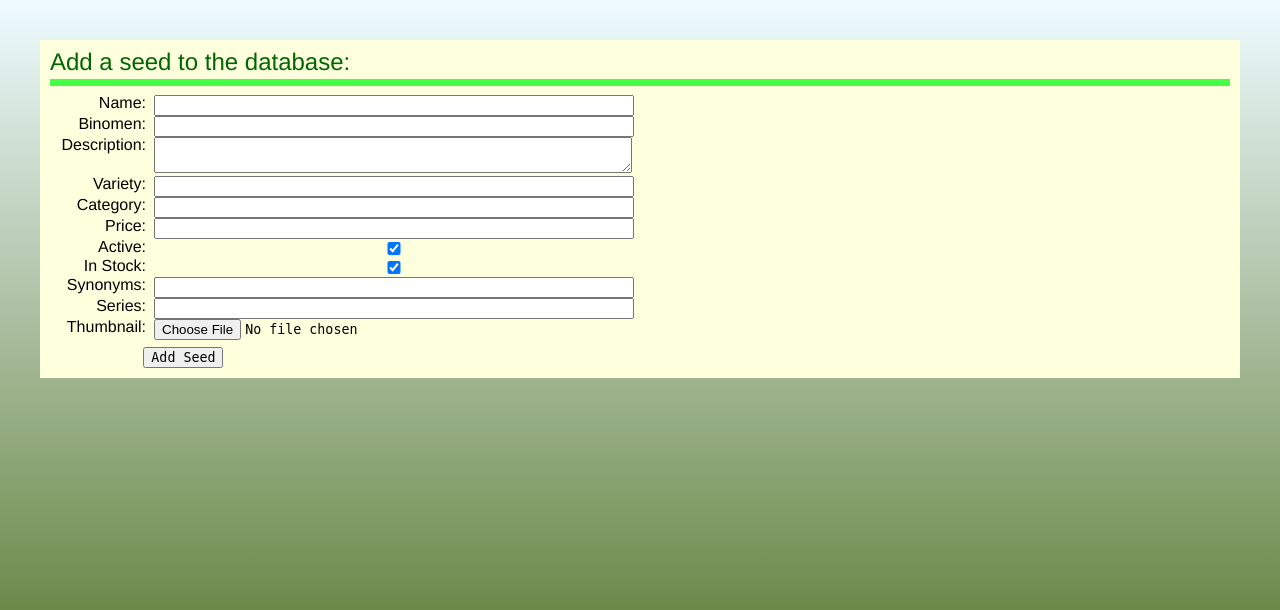
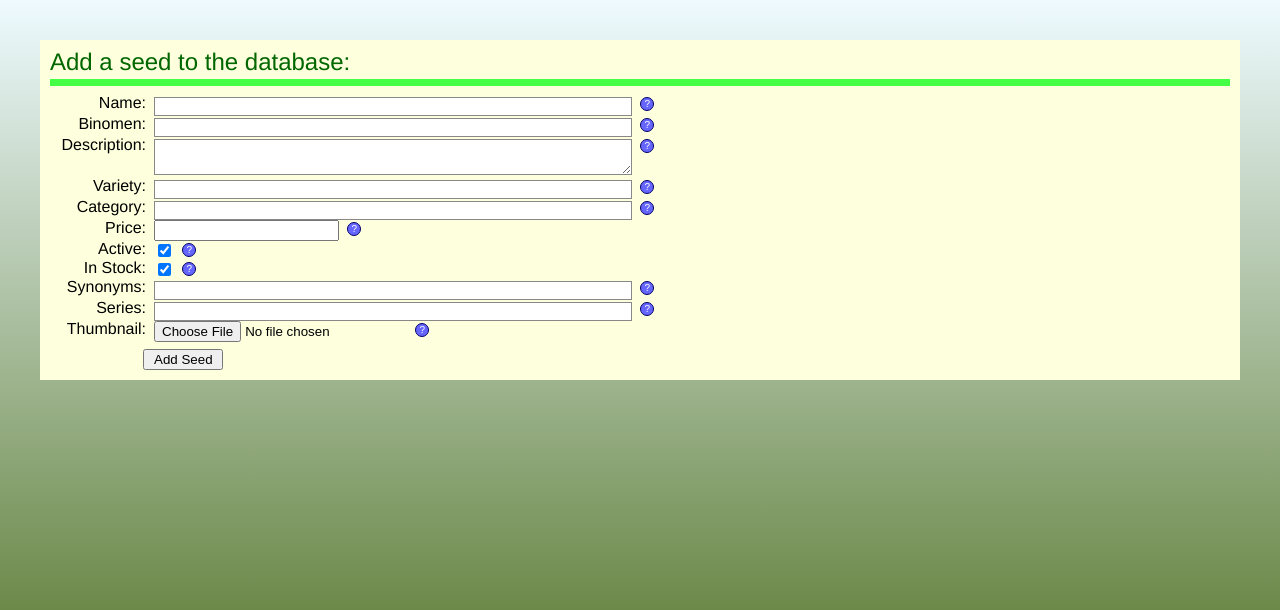
Before and after one commit to TheLetterN/sgs-flask, a Flask app: page /manage/addseed in a window 1280 px wide. Shown: the top 610 px of the page. Run offline with Flask 2, Linux system fonts and the light colour scheme; some libraries are stand-ins or nearby versions.

Commit message:
Added tooltips to addseedform.html via some CSS wizardry.

```diff
--- a/app/static/css/main.css
+++ b/app/static/css/main.css
@@ -79,9 +79,13 @@ label {
     width: 6em;
     margin-right: 0.5em;
 }
-input, textarea {
+input[type=text], textarea {
     width: 40%;
     font-family: monospace;
+    color: black;
+    background-color: white;
+    border: 1px solid #888;
+    margin-top: 2px;
 }
 input:focus, textarea:focus {
     background-color: #ffff99;
@@ -97,3 +101,35 @@ label:after {
 .error {
     background-color: #faa;
 }
+
+/* tooltips */
+a.tooltip {
+    display: inline-block;
+    text-decoration: none;
+    color: #fff;
+    background-color: #66f;
+    border: 1px solid #006;
+    border-radius: 8px;
+    font-size: x-small;
+    vertical-align: top;
+    padding: 1px 3px 1px 3px;
+    margin-top: 2px;
+    margin-left: 4px;
+}
+a.tooltip span {
+    display: none;
+    font-size: medium;
+    margin-right: 50px;     /* This should = margin-right + padding-right of body */
+    z-index: 10;
+    background-color: #ddf;
+    color: #000;
+    padding: 3px 6px 3px 6px;
+    border: 1px solid #99b;
+    margin-left: 1em;
+    border-radius: 3px;
+    box-shadow: 3px 3px 4px #668;
+}
+a.tooltip:hover span {
+    display: inline;
+    position: absolute;
+}
--- a/app/templates/addseed.html
+++ b/app/templates/addseed.html
@@ -5,66 +5,77 @@
     {{ form.hidden_tag() }}
     {{ form.name.label }}
     {{ form.name }}
+    <a href="#" class="tooltip">?<span>Seed name not including variety. Example: &quot;Soulmate&quot;, <strong>not</strong> &quot;Soulmate Butterfly Weed&quot;!</span></a>
     {% for error in form.name.errors %}
     <span class="error">{{ error }}</span>
     {% endfor %}
     <br>
     {{ form.binomen.label }}
     {{ form.binomen }}
+    <a href="#" class="tooltip">?<span>Binomen (scientific name) of seed. Must be exactly 2 words separated by a space. Example: &quot;Asclepias incarnata&quot.</span></a>
     {% for error in form.binomen.errors %}
     <span class="error">{{ error }}</span>
     {% endfor %}
     <br>
     {{ form.description.label }}
     {{ form.description }}
+    <a href="#" class="tooltip">?<span>Product description. Example: &quot;Attracts butterflies and probably some other critters you're less pleased to have around.&quot;.</span></a>
     {% for error in form.description.errors %}
     <span class="error">{{ error }}</span>
     {% endfor %}
     <br>
     {{ form.variety.label }}
     {{ form.variety }}
+    <a href="#" class="tooltip">?<span>Variety of plant. Example: &quot;Butterfly Weed&quot;.</span></a>
     {% for error in form.variety.errors %}
     <span class="error">{{ error }}</span>
     {% endfor %}
     <br>
     {{ form.category.label }}
     {{ form.category }}
+    <a href="#" class="tooltip">?<span>Broad category this plant belongs to. Usually either refers to type of plant (herb, flower, vegetable, etc.) or its lifespan (annual, prennial) or both. Example: &quot;perennial flower&quot;.</span></a>
     {% for error in form.category.errors %}
     <span class="error">{{ error }}</span>
     {% endfor %}
     <br>
     {{ form.price.label }}
     {{ form.price }}
+    <a href="#" class="tooltip">?<span>Decimal value for price of seed. NOTE: Do not include the $ symbol, just the numerical value! Example: &quot;2.99&quot;.</span></a>
     {% for error in form.price.errors %}
     <span class="error">{{ error }}</span>
     {% endfor %}
     <br>
     {{ form.is_active.label }}
     {{ form.is_active }}
+    <a href="#" class="tooltip">?<span>Check/leave checked if the product is currently active. Active products are ones we intend to continue selling.</span></a>
     {% for error in form.is_active.errors %}
     <span class="error">{{ error }}</span>
     {% endfor %}
     <br>
     {{ form.in_stock.label }}
     {{ form.in_stock }}
+    <a href="#" class="tooltip">?<span>Check/leave checked if the product is currently in stock.</span></a>
     {% for error in form.in_stock.errors %}
     <span class="error">{{ error }}</span>
     {% endfor %}
     <br>
     {{ form.synonyms.label }}
     {{ form.synonyms }}
+    <a href="#" class="tooltip">?<span>(Optional) A list of synonyms for the seed delineated by commas. Example: &quot;swamp milkweed, rose milkweed, swamp silkweed, white indian hemp&quot;.</span></a>
     {% for error in form.synonyms.errors %}
     <span class="error">{{ error }}</span>
     {% endfor %}
     <br>
     {{ form.series.label }}
     {{ form.series }}
+    <a href="#" class="tooltip">?<span>(Optional) The series the seed belongs to, if applicable. Examples: &quot;Benary&apos;s Giant&quot;, &quot;Magic Fountains&quot;.</span></a>
     {% for error in form.series.errors %}
     <span class="error">{{ error }}</span>
     {% endfor %}
     <br>
     {{ form.thumbnail.label }}
     {{ form.thumbnail }}
+    <a href="#" class="tooltip">?<span>(Optional) Thumbnail image to upload. Will automatically be set to this seed's thumbnail.</span></a>
     {% for error in form.thumbnail.errors %}
     <span class="error">{{ error }}</span>
     {% endfor %}
```
